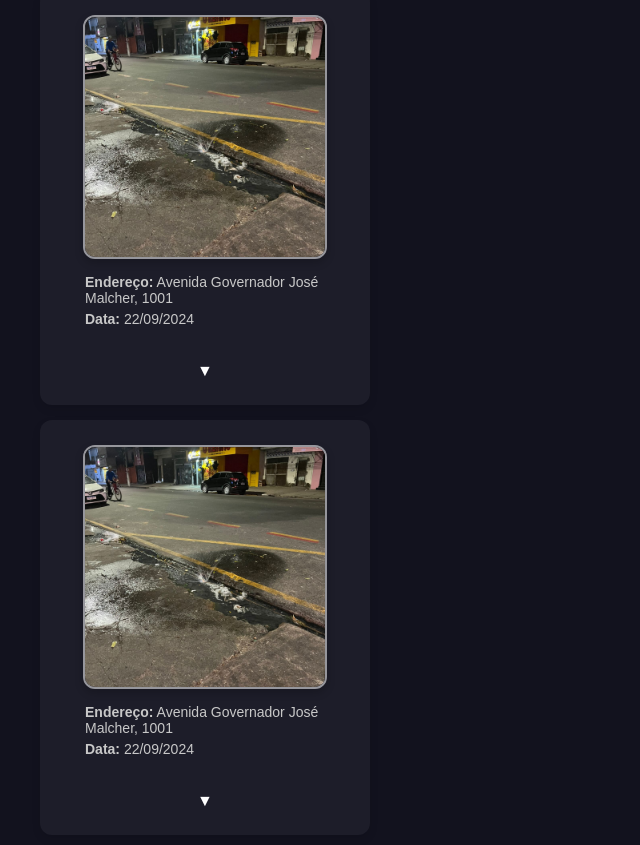
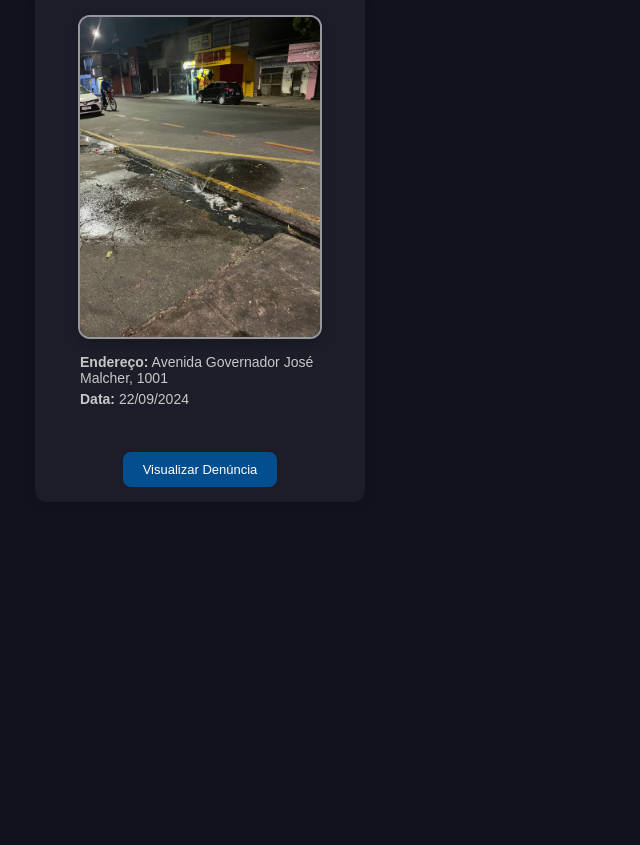
Before and after one commit to V-Americo/TCC_DASHBOARD, a React (Create React App) app: page /operador in a window 1280 px wide. Shown: the part 311-1156 px from the top of the page, without its empty margins (0-640 px from the left). After the commit the page ends 868 px from the top, so only its background shows below. Built offline with nearby package versions, Linux system fonts and the light colour scheme.

Commit message:
Criação da tela de serviços do operador

```diff
--- a/src/App.js
+++ b/src/App.js
@@ -4,13 +4,15 @@ import Sidebar from './assets/components/sidebar';
 import Dashboard from './pages/dashboard';
 import ServicosTodos from './pages/servicosTodos';
 import User from './pages/user';
-import Operador from './pages/operador'; // Importando a tela do operador
+import Operador from './pages/operadorScreens/operador';
+import OperadorServico from './pages/operadorScreens/operadorServico'
 
 function Layout() {
   const location = useLocation();
 
   // Define em quais rotas a Sidebar deve aparecer
-  const showSidebar = !['/operador'].includes(location.pathname);
+  const showSidebar = !['/operador','/operadorServico'].includes(location.pathname);
+
 
   return (
     <div style={{ display: 'flex' }}>
@@ -21,6 +23,7 @@ function Layout() {
           <Route path="/servicos" element={<ServicosTodos />} />
           <Route path="/user" element={<User />} />
           <Route path="/operador" element={<Operador />} />
+          <Route path="/operadorServico" element={<OperadorServico />} />
         </Routes>
       </div>
     </div>
--- a/src/assets/data/servicosData.js
+++ b/src/assets/data/servicosData.js
@@ -9,7 +9,8 @@ const Data = [
       data: "22/09/2024",
       status: "Pendente",
       complemento: "Entre a rua tal e a rua 2",
-      referencia: "Em frente ao Mercado 2",
+      referencia: "Ao lado de uma panificadora",
+      descricao:"Lorem ipsum dolor sit amet, consectetur adipiscing elit, sed do eiusmod tempor incididunt ut ",
       fotos: [mockup, mockup],
     },
     {
@@ -42,16 +43,7 @@ const Data = [
       referencia: "Em frente ao Mercado 2",
       fotos: [mockup, mockup],
     },
-    {
-        id: 102,
-        requerente: "Victor Américo",
-        endereco: "Avenida Governador José Malcher, 1001",
-        data: "22/09/2024",
-        status: "Pendente",
-        complemento: "Entre a rua tal e a rua 2",
-        referencia: "Em frente ao Mercado 2",
-        fotos: [mockup, mockup],
-      },
+
     {
       id: 102,
       requerente: "Victor Américo",
--- a/src/assets/styles/operador.css
+++ b/src/assets/styles/operador.css
@@ -43,22 +43,24 @@
 }
 
 
+/* CARDS DE DENINCOAS PENDENTES */
 .operador-requisicoes {
     margin-top: 20px;
 }
 
 .requisicao-card {
     display: flex;
-    flex-direction: column; /* Organiza o conteúdo na vertical */
-    align-items: center; /* Centraliza os itens horizontalmente */
+    flex-direction: column;
+    align-items: center;
     background-color: #1D1D29;
     padding: 15px;
     border-radius: 12px;
     margin-bottom: 15px;
-    box-shadow: 0px 4px 8px rgba(0, 0, 0, 0.1); /* Adiciona uma leve sombra */
-    gap: 10px; /* Espaçamento entre os elementos */
-    width: 100%; /* Garante que o card ocupe toda a largura disponível */
-    max-width: 300px; /* Define um limite para o tamanho do card */
+    box-shadow: 0px 4px 8px rgba(0, 0, 0, 0.1);
+    gap: 10px;
+    width: 100%;
+    max-width: 300px;
+    margin-left: -5px;
 }
 
 .requisicao-info {
@@ -83,7 +85,6 @@
     width: 80%;
     max-width: 300px;
     height: auto;
-    aspect-ratio: 1 / 1;
     object-fit: cover;
     border-radius: 12px;
     margin-top: 10px;
@@ -93,13 +94,14 @@
 }
 
 .acao-button {
+    border: 2px solid #ffffff89;
     background-color: transparent;
     color: #fff;
     border: none;
     padding: 10px 20px;
     border-radius: 8px;
     cursor: pointer;
-    font-size: 16px;
+    font-size: 13px;
     margin-top: 10px;
     transition: background-color 0.3s;
 }
@@ -147,5 +149,6 @@
     .acao-button {
       width: 100%;
       margin-top: 10px;
+      border: 0.5px solid #ffffff89;
     }
 }
--- /dev/null
+++ b/src/assets/styles/operadorServico.css
@@ -0,0 +1,106 @@
+.op-servico-container{
+    background-color: #12121E;
+    color: #fff;
+    font-family: inherit;
+}
+
+.op-servico-header{
+    color:#000000;
+    background-color: #fff;
+    width: 330px;
+    height: 80px;
+    border: 2px solid #fff;
+    border-radius: 10px;
+    align-items: start;
+    display: column;
+}
+
+.op-servico-header h2{
+    font-size: 20px;
+    margin-left: 7px;
+    font-weight: bold;
+}
+.op-servico-header h2{
+    span{
+        color: red;
+    };
+}
+
+.op-servico-header p{
+    font-size: 13px;
+    margin-left: 7px;
+    margin-top: -10px;
+
+    span{
+        font-weight: bold;
+    }
+}
+
+
+.servico-card{
+    align-items: center;
+
+    display: flex;
+    flex-direction: column;
+    background-color: #1d1d29;
+    padding: 15px;
+    border-radius: 12px;
+    margin-bottom: 15px;
+    box-shadow: 0px 4px 8px rgba(0, 0, 0, 0.1);
+
+}
+
+
+.servico-img{
+    width: 80%;
+    border-radius: 12px;
+    height: auto;
+    object-fit: cover;
+    margin-top: 20px;
+    border: 2px solid #ffffff89;
+    box-shadow: 0px 4px 8px rgba(0, 0, 0, 0.2);
+}
+
+.servico-info{
+    h2{
+        margin-bottom: -6px;
+    };
+
+    h3{
+        font-weight:normal;
+        font-size: 17px;
+        margin-bottom: -5px;
+    };
+
+    p{
+        margin-bottom: -5px;
+    }
+}
+
+
+.acao-button{
+    background-color: #034E8F;
+    margin-top: 30px;
+}
+
+
+@media (max-width: 1000px) {
+    .operador-container {
+      padding: 10px;
+}
+
+    .requisicao-card {
+      flex-direction: column;
+    }
+
+    .requisicao-imagem {
+      width: auto;
+      height: auto;
+      margin-bottom: 10px;
+    }
+
+    .acao-button {
+      width: 100%;
+      border: 0.5px solid #ffffff89;
+    }
+}
--- a/src/pages/operador.js
+++ b/src/pages/operadorScreens/operador.js
@@ -1,7 +1,8 @@
 import React from "react";
-import Data from '../assets/data/servicosData'
-import '../assets/styles/operador.css'
-import operadorAvatar from '../assets/img/user.png'
+import Data from '../../assets/data/servicosData'
+import '../../assets/styles/operador.css'
+import operadorAvatar from '../../assets/img/user.png'
+import { Link } from "react-router-dom";
 
 const Operador = () =>{
     return(
@@ -27,14 +28,16 @@ const Operador = () =>{
                 <div className="requisicoes-lista">
                     {Data.filter(item => item.status === 'Pendente').map((item, index) => (
                         <div key={index} className="requisicao-card">
-                            <img src={item.fotos[0]} alt="Foto do serviço" className="requisicao-img" />
+                            <img src={item.fotos[0]} alt="Foto do servico" className="requisicao-img" />
                             <div className="requisicao-info">
 
                                 <p><strong>Endereço:</strong> {item.endereco}</p>
                                 <p><strong>Data:</strong> {item.data}</p>
 
                             </div>
-                            <button className="acao-button">▼</button>
+                            <Link to={'/operadorServico'}>
+                                <button className="acao-button">Visualizar Denúncia</button>
+                            </Link>
                         </div>
                     ))}
                 </div>
--- /dev/null
+++ b/src/pages/operadorScreens/operadorServico.js
@@ -0,0 +1,48 @@
+import React from "react";
+import '../../assets/styles/operadorServico.css'
+import Data from "../../assets/data/servicosData";
+import {Link} from 'react-router-dom'
+
+
+const OperadorServico = () =>{
+    return(
+        <div className="op-servico-container">
+            <div className="op-servico-header">
+                <h2>Serviço <span>Pendente</span></h2>
+                <p> <span>Requerente:</span> Nome de quem mandou o serviço</p>
+            </div>
+
+            <div className="servico-descricao">
+                {Data.filter(item => item.status === 'Pendente').map((item, index) => (
+                    <div key={index} className="servico-card">
+
+                        <img src={item.fotos[0]} alt="Foto do Servico" className="servico-img"/>
+                        <img src={item.fotos[1]} alt="Foto do Servico" className="servico-img"/>
+
+                        <div className="servico-info">
+                            <h2><strong>Endereço</strong></h2>
+                            <h3><strong>Local:</strong> {item.endereco}</h3>
+                            <p><strong>Complemento:</strong> {item.complemento}</p>
+                            <p><strong>Referência:</strong> {item.referencia}</p>
+
+                            <h2><strong>Descrição</strong></h2>
+                            <p>{item.descricao}</p>
+                        </div>
+
+                        <Link>
+
+                            <button className="acao-button">
+                                Aceitar Serviço
+                            </button>
+
+                        </Link>
+
+                    </div>
+                ))}
+            </div>
+        </div>
+    );
+}
+
+
+export default OperadorServico;
```
Lines whose indentation alone changed are shown as unchanged.
